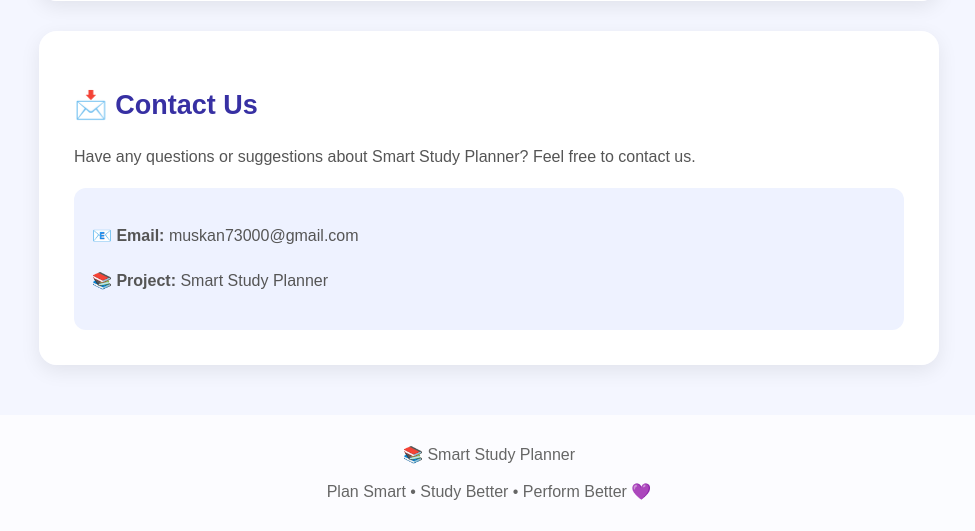
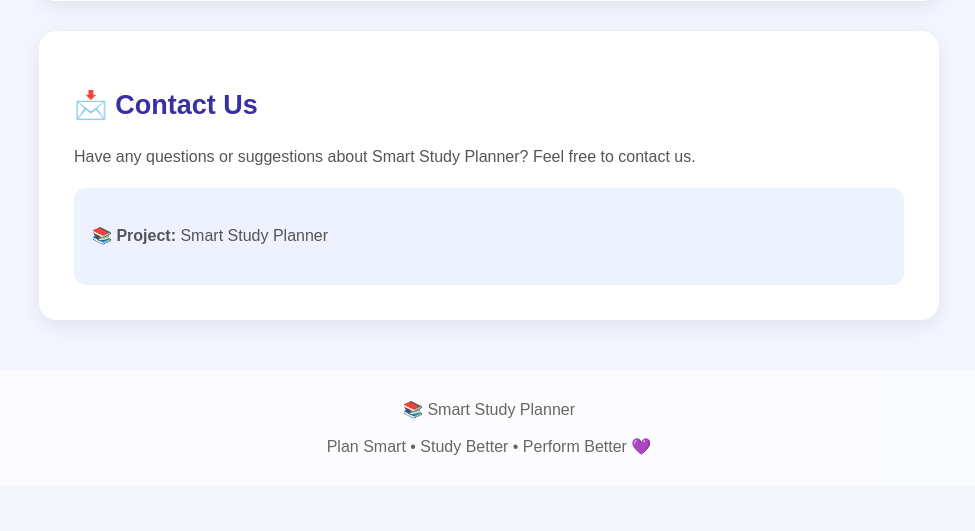
Before and after one commit to muskanmishra43768-tech/study-planner, a Flask app: page / in a window 1280 px wide. Shown: the part 1968-2499 px from the top of the page, without its empty margins (151-1126 px from the left). After the commit the page ends 2423 px from the top, so only its background shows below. Run offline with Flask 3, Linux system fonts and the light colour scheme.

Commit message:
Remove incorrect email from home page

```diff
--- a/templates/home.html
+++ b/templates/home.html
@@ -36,7 +36,7 @@
 
         /* =========================================
            FUNKY BACKGROUND DOODLES
-        ========================================= */
+        ========================================== */
 
         .background-doodles {
 
@@ -239,7 +239,7 @@
 
         /* =========================================
            NAVBAR
-        ========================================= */
+        ========================================== */
 
         .navbar {
 
@@ -330,6 +330,10 @@
 
             transform: translateY(-2px);
         }
+
+
+        /* Signup Button */
+
         .signup-btn {
 
             background: #fef3c7;
@@ -360,7 +364,7 @@
 
         /* =========================================
            HERO SECTION
-        ========================================= */
+        ========================================== */
 
         .hero {
 
@@ -454,7 +458,7 @@
 
         /* =========================================
            IMAGE SECTION
-        ========================================= */
+        ========================================== */
 
         .image-section {
 
@@ -555,7 +559,7 @@
 
         /* =========================================
            FEATURE CARDS
-        ========================================= */
+        ========================================== */
 
         .features {
 
@@ -633,7 +637,7 @@
 
         /* =========================================
            ABOUT / CONTACT
-        ========================================= */
+        ========================================== */
 
         .section {
 
@@ -689,7 +693,7 @@
 
         /* =========================================
            FOOTER
-        ========================================= */
+        ========================================== */
 
         footer {
 
@@ -711,7 +715,7 @@
 
         /* =========================================
            MOBILE
-        ========================================= */
+        ========================================== */
 
         @media (max-width: 750px) {
 
@@ -869,6 +873,7 @@
             <a href="/login" class="login-btn">
                 🔐 Login
             </a>
+
             <a href="/signup" class="signup-btn">
                 🚀 Sign Up
             </a>
@@ -1146,13 +1151,6 @@
         <div class="contact-box">
 
             <p>
-                📧
-                <strong>Email:</strong>
-                muskan73000@gmail.com
-            </p>
-
-
-            <p>
                 📚
                 <strong>Project:</strong>
                 Smart Study Planner
```
Lines whose indentation alone changed are shown as unchanged.
